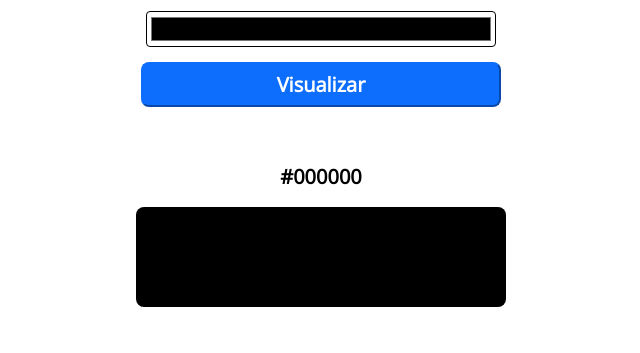
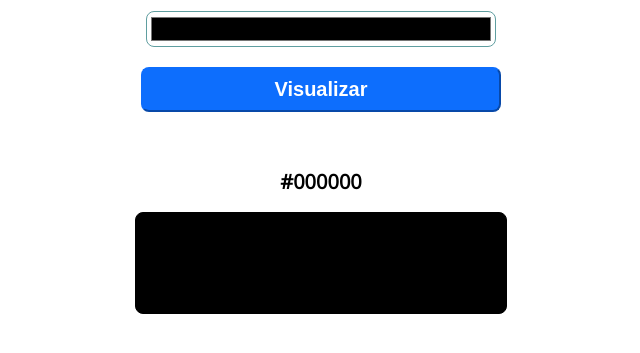
Before and after one commit to LilXhan/color-picker, a website built with Vite: page index.html in a window 1280 px wide. Shown: the part 73-426 px from the top of the page, without its empty margins (319-959 px from the left). Built offline with nearby package versions, Linux system fonts and the light colour scheme.

Commit message:
version 1.1

```diff
--- a/main.js
+++ b/main.js
@@ -1,54 +1,14 @@
-const elementTitle = document.getElementById('titlePrimary')
-
-elementTitle.style.color = 'black'
-elementTitle.style.textAlign = 'center';
-elementTitle.style.fontSize = '20px';
-elementTitle.style.paddingTop = '30px';
-elementTitle.style.fontFamily = 'Open Sans'
-
-const elementColorPicker = document.getElementById('colorPicker')
-
-elementColorPicker.style.background = 'white'
-elementColorPicker.style.height = '36px'
-elementColorPicker.style.width = '350px'
-elementColorPicker.style.borderRadius = '4px'
-elementColorPicker.style.borderWidth = '1px'
-elementColorPicker.style.borderColor = 'black'
-
-const elementDivColorPicker = document.querySelector('.ipt')
-
-elementDivColorPicker.style.display = 'flex';
-elementDivColorPicker.style.justifyContent = 'center';
-
-
-const elementDivBtn = document.querySelector('.btn')
-
-elementDivBtn.style.display = 'flex';
-elementDivBtn.style.justifyContent = 'center';
-elementDivBtn.style.paddingTop = '15px'
-
-const elementBtn = document.querySelector('.btn-primary')
-
-elementBtn.style.fontFamily = 'Open Sans';
-elementBtn.style.fontSize = '20px';
-elementBtn.style.color = 'white';
-// elementBtn.style.backgroundColor = 'blue';
-elementBtn.style.borderRadius = '8px';
-elementBtn.style.width = '360px';
-elementBtn.style.height = '45px'
-const colorTitle = document.getElementById('color')
-
+const elementColorPicker = document.getElementById('colorPicker');
+const elementBtn = document.querySelector('.btn-primary');
 
   elementColorPicker.addEventListener('input', (event)=> {
     elementBtn.addEventListener('click', () => {
       const colorTitle = document.querySelector('.color');
-      const colorTable = document.querySelector('.colorTable')
+      const colorTable = document.querySelector('.colorTable');
       colorTitle.textContent = event.target.value;
       colorTable.style.backgroundColor = event.target.value;
     });
 });
-
-
 
 /*
 function actualizar(event){
--- a/style.css
+++ b/style.css
@@ -4,7 +4,26 @@ body {
   padding: 0;
 }
 
+div {
+  display: flex;
+  justify-content: center;
+}
 
+#colorPicker {
+  background: white;
+  height: 36px;
+  width: 350px;
+  border-radius: 8px;
+  border-width: 1px;
+  border-color: cadetblue;
+}
+
+h1 {
+  color: black;
+  text-align: center;
+  font-size: 20px;
+  padding-top: 30px;
+}
 
 h2 {
   color: black;
@@ -13,8 +32,14 @@ h2 {
 }
 
 .btn-primary {
+  color: white;
+  font-size: 20px;
   background-color: #0d6efd;
   border-color: #0d6efd;
+  border-radius: 8px;
+  margin-top: 20px;
+  width: 360px;
+  height: 45px;
 }
 
 .btn-primary:hover {
@@ -29,4 +54,5 @@ h2 {
   width: 370px;
   height: 100px;
   border-radius: 8px;
+  border: 1px solid black;
 }
```
